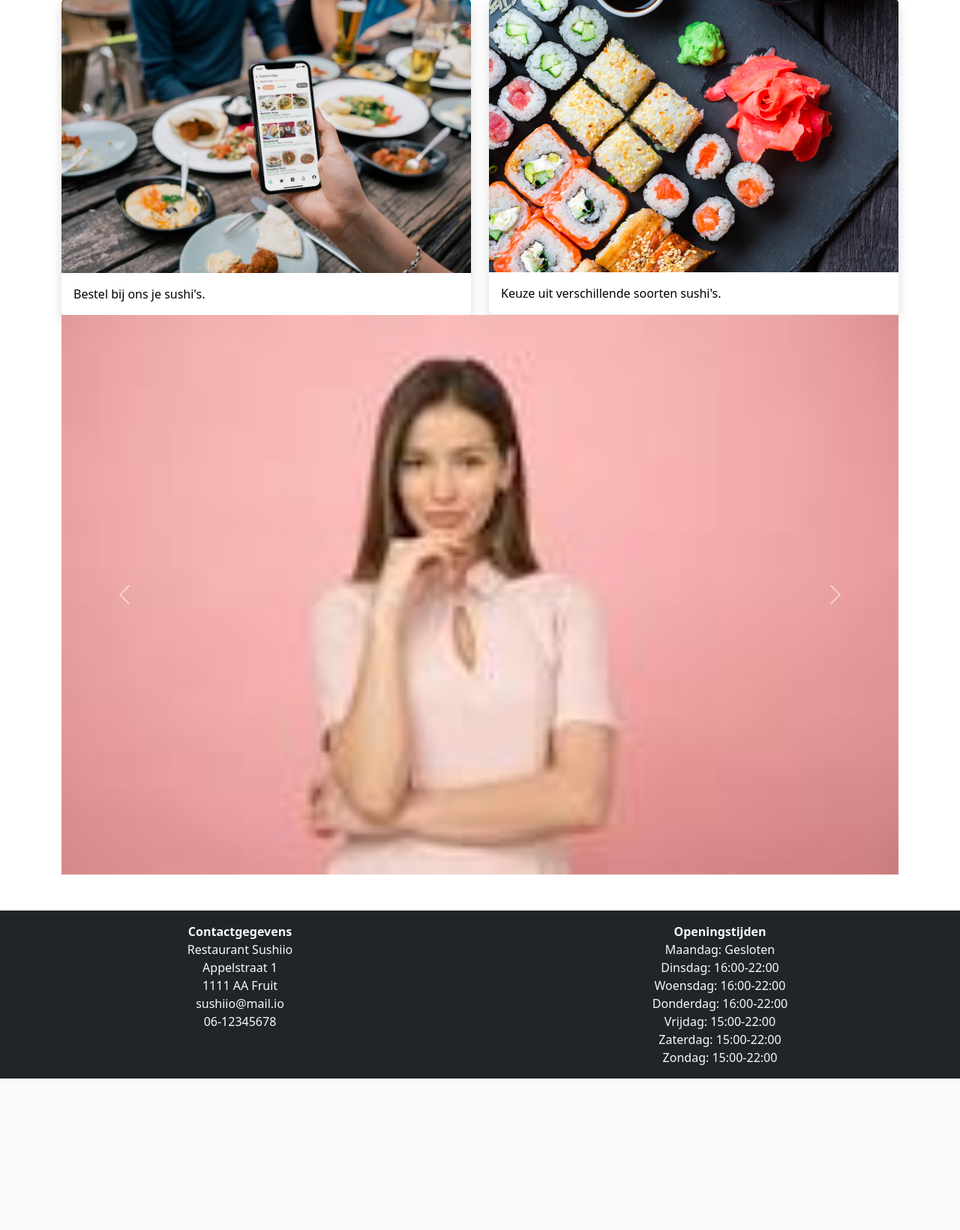
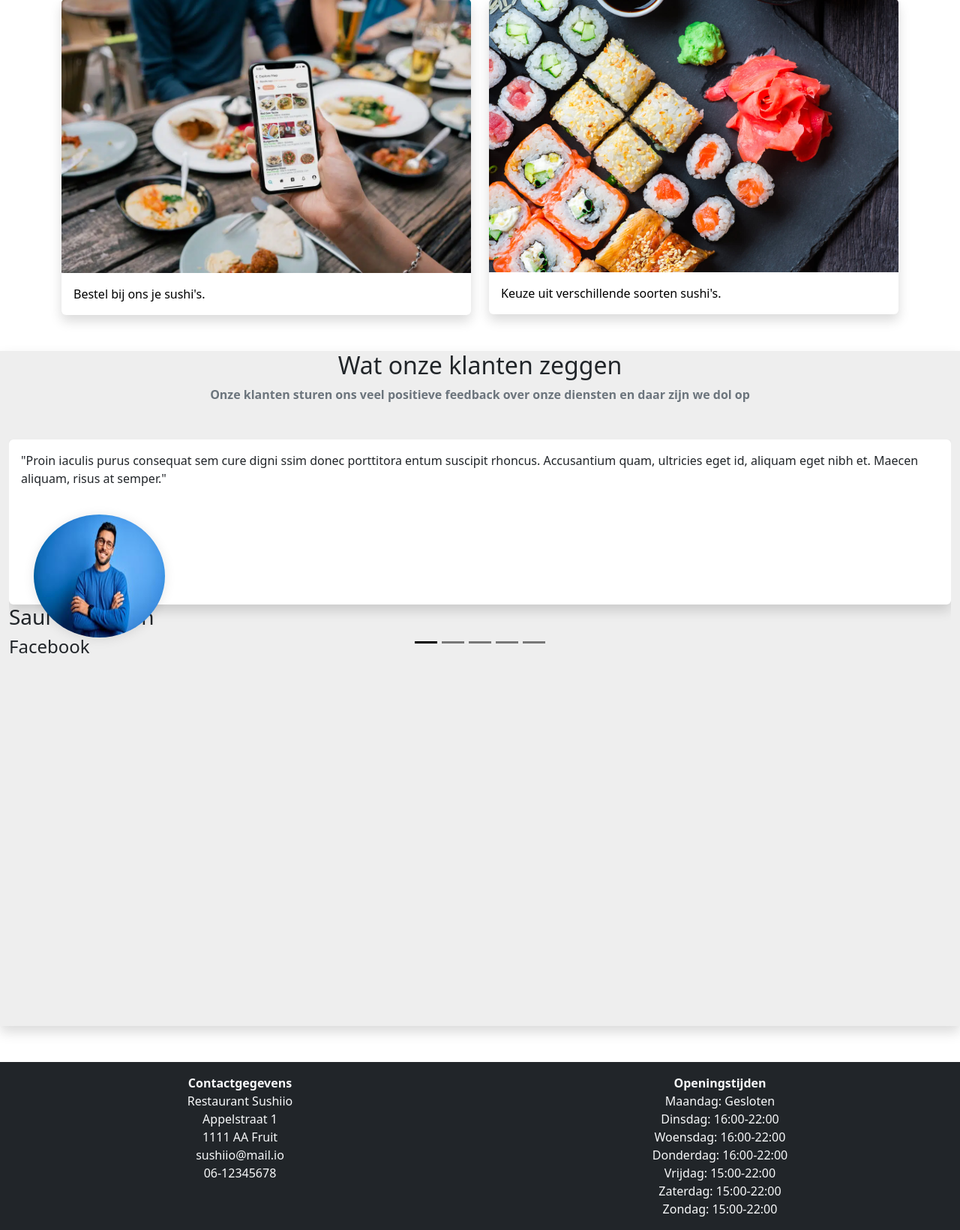
Before and after one commit to DhiradjT/Sushiio-Project, a PHP site: page / in a window 1280 px wide. Shown: the part 517-2157 px from the top of the page at 75% size. Before the commit the page ends 1955 px from the top, so only its background shows below. Run offline with PHP 8.4, Linux system fonts and the light colour scheme.

Commit message:
testimonial sectie gemaakt

```diff
--- a/sushiio-project/index.php
+++ b/sushiio-project/index.php
@@ -145,9 +145,6 @@ dateForOrder();
 
   ?>
 
-
-
-
           <!-- Cards section  -->
 
           <div class="container">
@@ -174,6 +171,117 @@ dateForOrder();
           </div> <!-- end container  -->
 
 
+  <!-- <div class="section-testimonial"> -->
+  <div class="container-fluid testimonial shadow">
+    <div class="row mt-5">
+      <div class="col-lg-12 text-center">
+        <h2 class="services-h2">Wat onze klanten zeggen</h2>
+        <b class="text-secondary">Onze klanten sturen ons veel positieve feedback over onze diensten en daar zijn we dol op</b>
+      </div>
+
+      <div class="col-lg-12 mt-5">
+
+          <div id="carouselExampleIndicators" class="carousel carousel-dark slide" data-bs-ride="true">
+            <div class="carousel-indicators">
+              <button type="button" data-bs-target="#carouselExampleIndicators" data-bs-slide-to="0" class="active" aria-current="true" aria-label="Slide 1"></button>
+              <button type="button" data-bs-target="#carouselExampleIndicators" data-bs-slide-to="1" aria-label="Slide 2"></button>
+              <button type="button" data-bs-target="#carouselExampleIndicators" data-bs-slide-to="2" aria-label="Slide 3"></button>
+              <button type="button" data-bs-target="#carouselExampleIndicators" data-bs-slide-to="3" aria-label="Slide 4"></button>
+              <button type="button" data-bs-target="#carouselExampleIndicators" data-bs-slide-to="4" aria-label="Slide 5"></button>
+            </div>
+            <div class="carousel-inner">
+
+              <div class="carousel-item active">
+                <div class="card border-0 shadow" >
+                  <div class="card-body">
+                    <p class="card-text">"Proin iaculis purus consequat sem cure digni ssim donec porttitora entum suscipit rhoncus. Accusantium quam, ultricies eget id, aliquam eget nibh et. Maecen aliquam, risus at semper."</p>
+                    <div class="testimonial-img">
+                      <img src="img/stockman1.jpg" class="rounded-circle" alt="Saul Goodman Ceo Founder">
+                    </div>
+                  </div>
+                </div>
+                <h3 class="name-testimonial-person">Saul Goodman</h3>
+                <h4 class="source-testimonial-person">Facebook</h4>
+              </div>
+
+
+
+              <div class="carousel-item">
+              <div class="card border-0 shadow" >
+              <div class="testimonial-img text-center"><img src="img/stockman1.jpg" class="rounded-circle" alt="Matt Brandon Freelancer ">
+                </div>
+                  <div class="card-body mt-5">
+                  <h3 class="name-testimonial-person text-center">Marts Ploon</h3>
+                  <h4 class="source-testimonial-person text-center">Facebook</h4>
+                  <p class="card-text">"Fugiat enim eram quae cillum dolore dolor amet nulla culpa multos export minim fugiat minim velit minim dolor enim duis veniam ipsum anim magna sunt elit fore quem dolore labore."</p>
+              </div>
+            </div>
+            </div>
+
+
+              <div class="carousel-item">
+              <div class="card border-0 shadow" >
+              <div class="testimonial-img text-center"><img src="img/stockman1.jpg" class="rounded-circle" alt="Matt Brandon Freelancer ">
+                </div>
+                  <div class="card-body mt-5">
+                  <h3 class="name-testimonial-person text-center">Joost Siemons</h3>
+                  <h4 class="source-testimonial-person text-center">Facebook</h4>
+                  <p class="card-text">"Fugiat enim eram quae cillum dolore dolor amet nulla culpa multos export minim fugiat minim velit minim dolor enim duis veniam ipsum anim magna sunt elit fore quem dolore labore."</p>
+              </div>
+            </div>
+            </div>
+
+
+
+
+            <div class="carousel-item">
+              <div class="card border-0 shadow" >
+              <div class="testimonial-img text-center"><img src="img/stockman1.jpg" class="rounded-circle" alt="Matt Brandon Freelancer ">
+                </div>
+                  <div class="card-body mt-5">
+                  <h3 class="name-testimonial-person text-center">Brandon State</h3>
+                  <h4 class="source-testimonial-person text-center">Uber</h4>
+                  <p class="card-text">"Fugiat enim eram quae cillum dolore dolor amet nulla culpa multos export minim fugiat minim velit minim dolor enim duis veniam ipsum anim magna sunt elit fore quem dolore labore."</p>
+              </div>
+            </div>
+            </div>
+
+
+
+            <div class="carousel-item">
+              <div class="card border-0 shadow" >
+              <div class="testimonial-img text-center"><img src="img/stockman1.jpg" class="rounded-circle" alt="Matt Brandon Freelancer ">
+                </div>
+                  <div class="card-body mt-5">
+                  <h3 class="name-testimonial-person text-center">Tracy Noord</h3>
+                  <h4 class="source-testimonial-person text-center">Uber Eats</h4>
+                  <p class="card-text">"Fugiat enim eram quae cillum dolore dolor amet nulla culpa multos export minim fugiat minim velit minim dolor enim duis veniam ipsum anim magna sunt elit fore quem dolore labore."</p>
+              </div>
+            </div>
+            </div>
+
+
+          </div>
+        </div>
+
+        </div>
+
+      </div>  <!--ROW end div-->
+    </div> <!--CONTAINER end div-->
+    </div><!--End Testimonials section div-->
+
+
+    </div>
+  </div>
+  <!-- </div> -->
+
+
+
+
+
+
+
+  <!--
           <div class="container">
           <div id="carouselExampleInterval" class="carousel slide" data-bs-ride="carousel">
     <div class="carousel-inner">
@@ -196,7 +304,7 @@ dateForOrder();
       <span class="visually-hidden">Next</span>
     </button>
   </div>
-        </div>
+          </div> -->
 
 
 
--- /dev/null
+++ b/sushiio-project/style.css
@@ -0,0 +1,14 @@
+.testimonial {
+    background-color: #eeeeee;
+    height: 900px;
+}
+
+.testimonial-img img  {
+    margin: -40px 0 0 40px;
+    box-shadow: 0px 2px 15px rgba(0, 0, 0, 0.1);
+    position: relative;
+    top: 60px;
+    right: 23px;
+    height: 164px;
+    width: 175px;
+  }
```
Also changed, not shown: sushiio-project/img/stockman1.jpg (added), sushiio-project/img/stockman2.jpg (added), sushiio-project/img/stockwoman1.jpg (added). Lines whose indentation alone changed are shown as unchanged.
